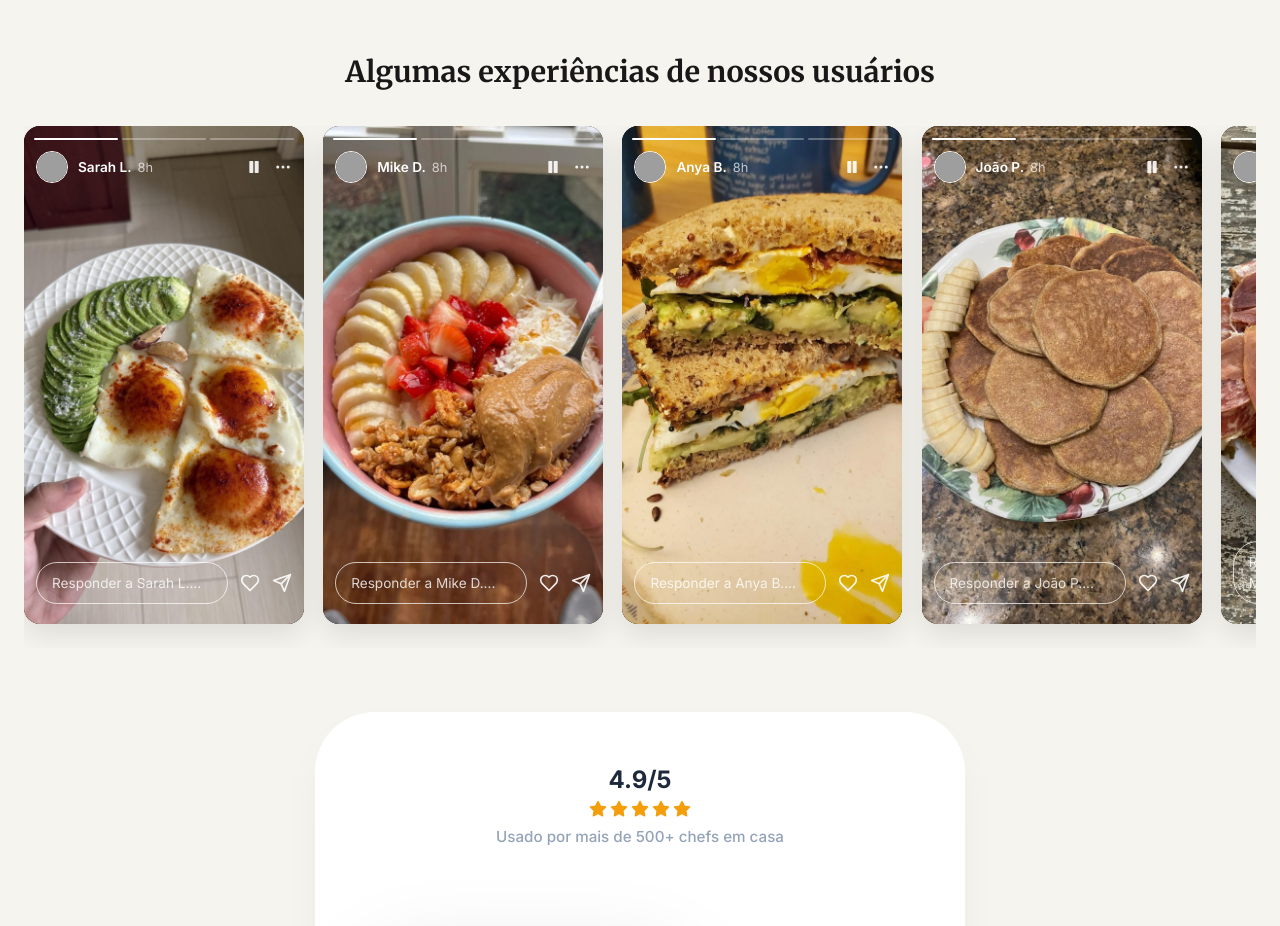
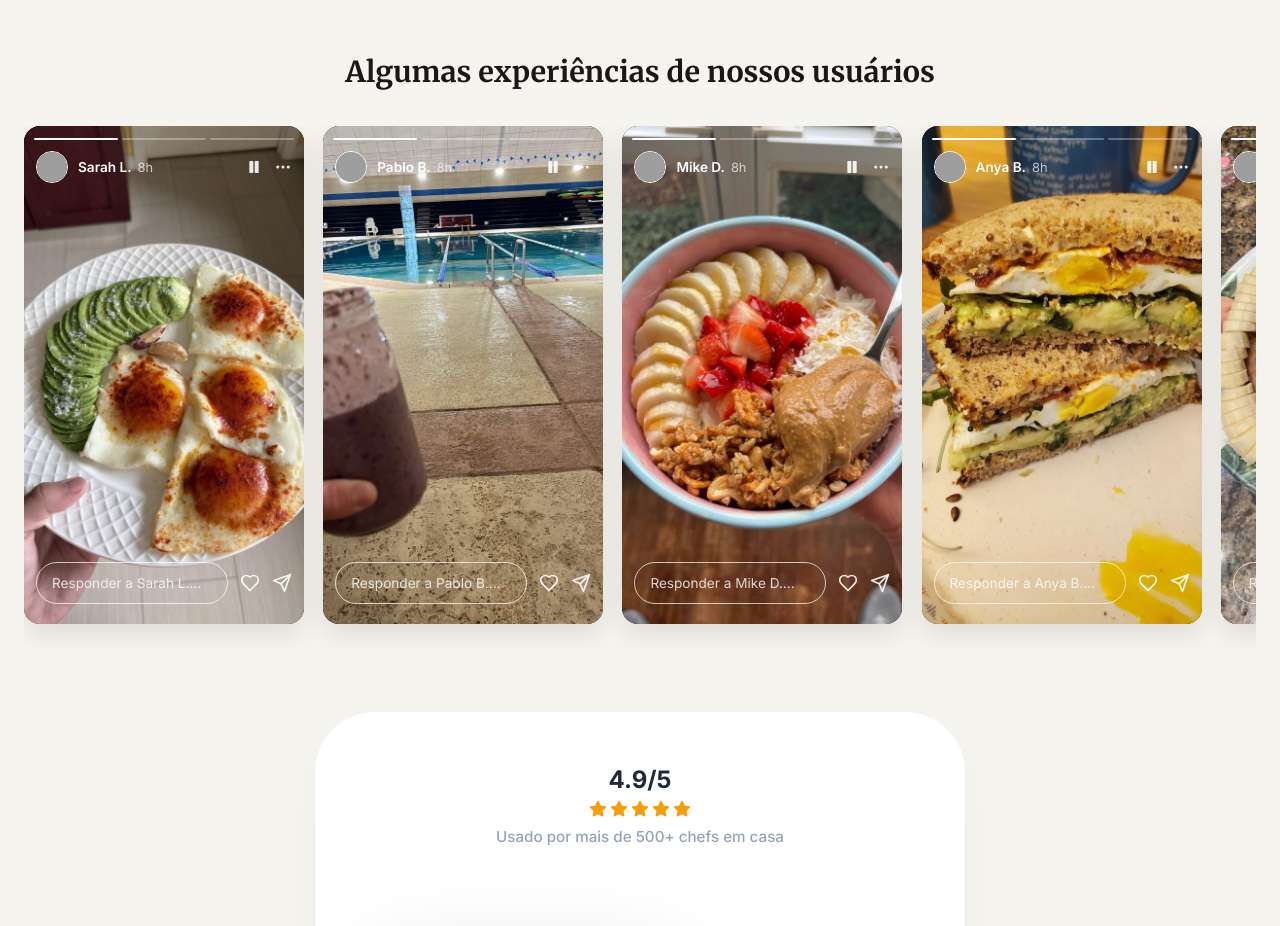
Before and after one commit to YohanSaibb026/LeadingPage, a React (Vite) app: page / in a window 1280 px wide. Shown: the part 1080-2006 px from the top of the page. Built offline with nearby package versions, Linux system fonts and the light colour scheme; grey boxes are pictures that could not be loaded.

Commit message:
feat: add shake story to user experiences section

```diff
--- a/src/App.tsx
+++ b/src/App.tsx
@@ -15,6 +15,7 @@ import transform2 from './assets/transform-2.jpg';
 import transform3 from './assets/transform-3.jpg';
 import transform4 from './assets/transform-4.jpg';
 import transform5 from './assets/transform-5.jpg';
+import shakeStory from './assets/shake-story.jpg';
 import './App.css';
 
 const BrandBadge = ({ children }: { children?: React.ReactNode }) => (
@@ -30,6 +31,7 @@ function App() {
 
     const stories = [
         { name: 'Sarah L.', avatar: 'https://images.unsplash.com/photo-1494790108377-be9c29b29330?w=150&h=150&fit=crop', content: meal1 },
+        { name: 'Pablo B.', avatar: 'https://images.unsplash.com/photo-1544005313-94ddf0286df2?w=150&h=150&fit=crop', content: shakeStory },
         { name: 'Mike D.', avatar: 'https://images.unsplash.com/photo-1544005313-94ddf0286df2?w=150&h=150&fit=crop', content: meal2 },
         { name: 'Anya B.', avatar: 'https://images.unsplash.com/photo-1534528741775-53994a69daeb?w=150&h=150&fit=crop', content: meal3 },
         { name: 'João P.', avatar: 'https://images.unsplash.com/photo-1507003211169-0a1dd7228f2d?w=150&h=150&fit=crop', content: meal4 },
```
Also changed, not shown: src/assets/shake-story.jpg (added).
